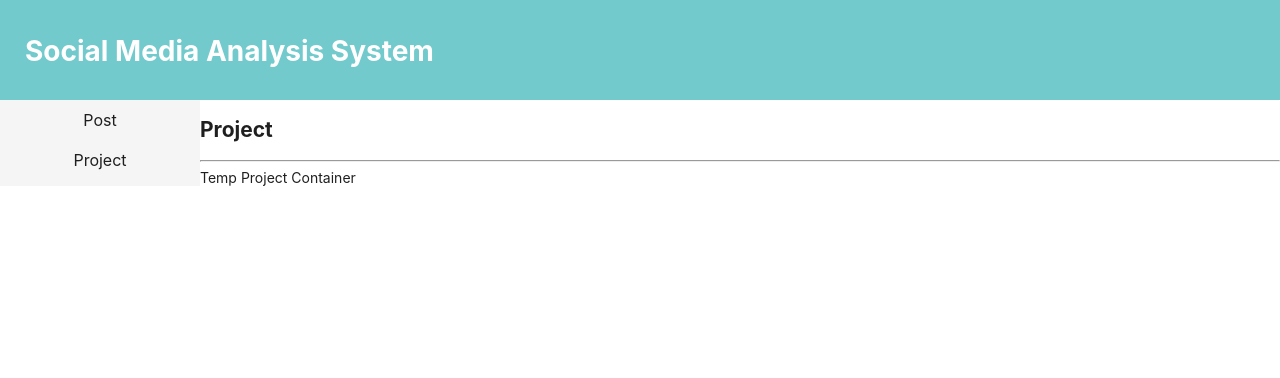
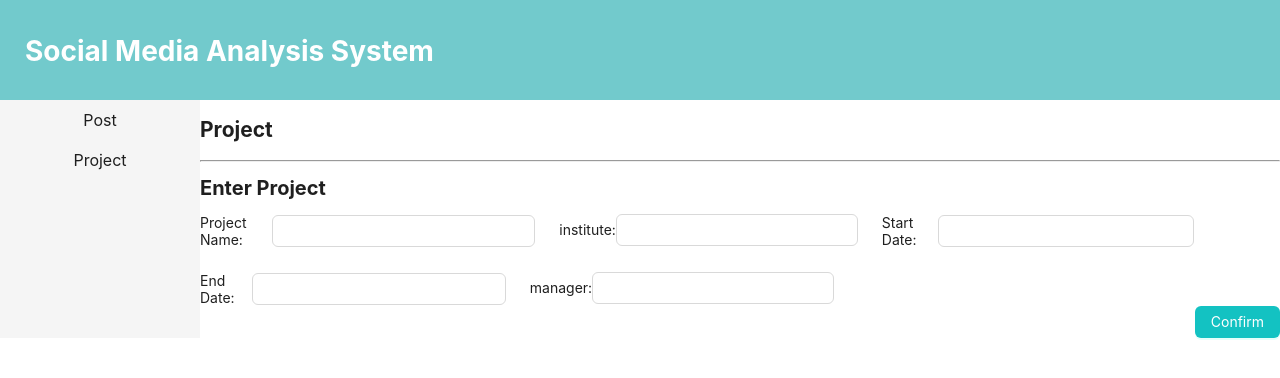
Before and after one commit to haiyanc123/posts_analysis, a React (Vite) app in the folder frontend/: page /project in a window 1280 px wide. Shown: the top 378 px of the page. Built offline with nearby package versions, Linux system fonts and the light colour scheme.

Commit message:
Created Project page

```diff
--- a/frontend/src/pages/ProjectPage/ProjectContainer/ProjectContainer.jsx
+++ b/frontend/src/pages/ProjectPage/ProjectContainer/ProjectContainer.jsx
@@ -1,9 +1,106 @@
-import React from "react";
+import { useState, useCallback } from "react";
+import { Button, Col, Flex, Input, Radio, Row } from "antd";
+
+import CustomTemplates from "../../../components/customTemplates/CustomTemplates.jsx";
 
 function ProjectContainer() {
-  return <div>Temp Project Container</div>;
+  //Creating State Data
+  const [projectData, setProjectData] = useState({
+    projectName: "",
+    manager: "",
+    institute: "",
+    end_date: "",
+    start_date: "",
+  });
+
+  //Handing Input Changes
+  const handleChangeInput = (e) => {
+    const name = e.target.name;
+    const value = e.target.value;
+    console.log("e", e)
+    console.log("name", name)
+    console.log("value", value)
+
+    setProjectData((prevState) => ({
+      ...prevState,
+      [name]: value,
+    }));
+  };
+
+
+  //Rendering UI element
+  return (
+    <>
+      <div>
+        <p>
+          <b className={`${ProjectContainer.displayName}-heading-para`}>
+            Enter Project
+          </b>
+        </p>
+      </div>
+      <div>
+        <Row gutter={[24, 24]}>
+          <Col>
+            <Flex align="center">
+              <label>Project Name:</label>
+              <Input
+                value={projectData.projectName}
+                onChange={handleChangeInput}
+                name="projectName"
+              />
+            </Flex>
+          </Col>
+          <Col>
+            <Flex align="center">
+              <label>institute:</label>
+              <Input
+                name="institute"
+                onChange={handleChangeInput}
+                value={projectData.institute}
+              />
+            </Flex>
+          </Col>
+          <Col>
+            <Flex align="center">
+              <label>Start Date:</label>
+              <Input
+                name="start_date"
+                onChange={handleChangeInput}
+                value={projectData.start_date}
+              />
+            </Flex>
+          </Col>
+          <Col>
+            <Flex align="center">
+              <label>End Date:</label>
+              <Input
+                name="end_date"
+                onChange={handleChangeInput}
+                value={projectData.end_date}
+              />
+            </Flex>
+          </Col>
+          <Col>
+            <Flex align="center">
+              <label>manager:</label>
+              <Input
+                name="manager"
+                onChange={handleChangeInput}
+                value={projectData.manager}
+              />
+            </Flex>
+          </Col>
+        </Row>
+        <Flex justify="flex-end">
+          <Button color="cyan" variant="solid">
+            Confirm
+          </Button>
+        </Flex>
+      </div>
+    </>
+  );
 }
 
-ProjectContainer.displayName = "project-container";
+ProjectContainer.displayName = "post-container";
 
 export default ProjectContainer;
```
